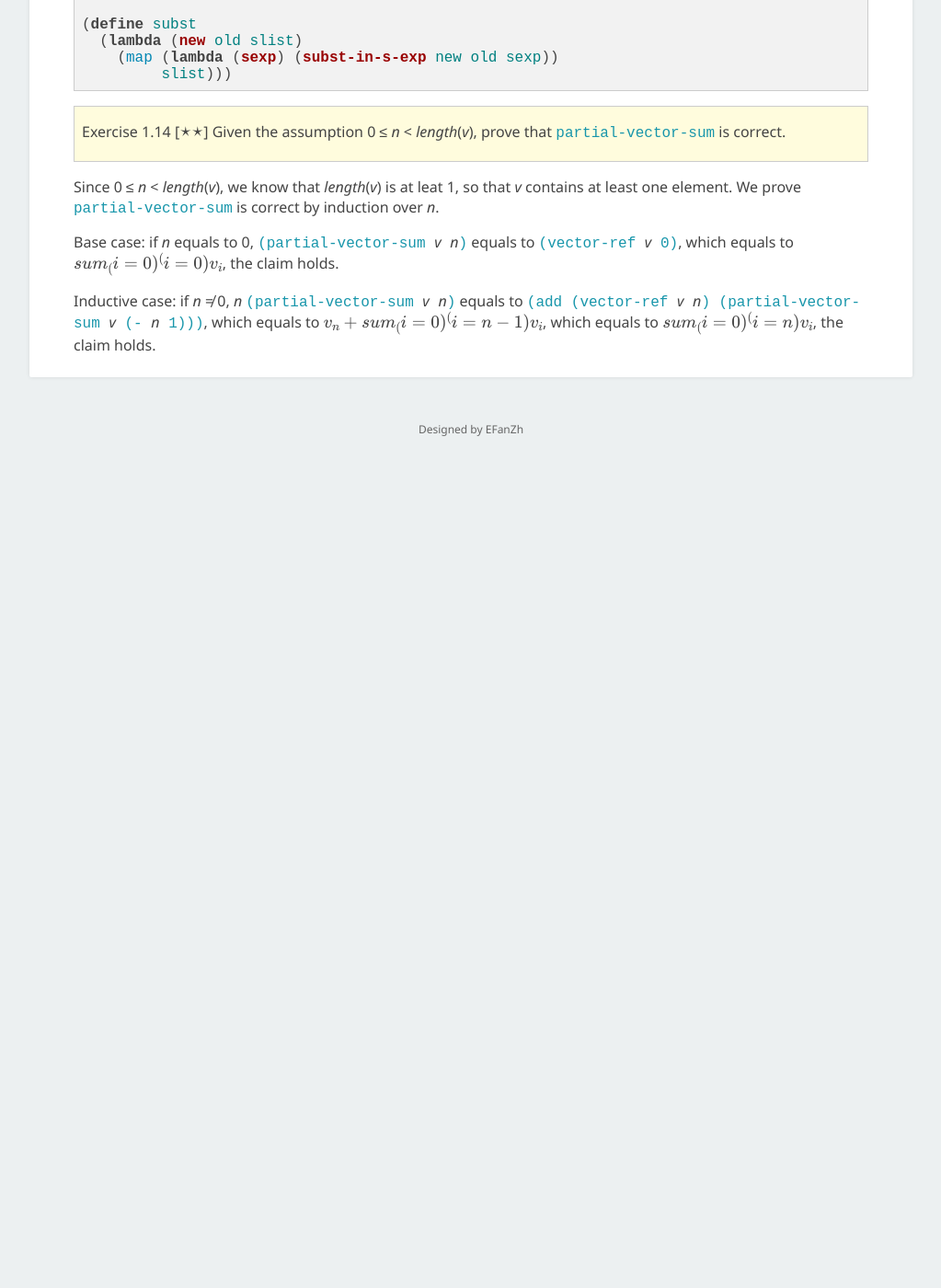
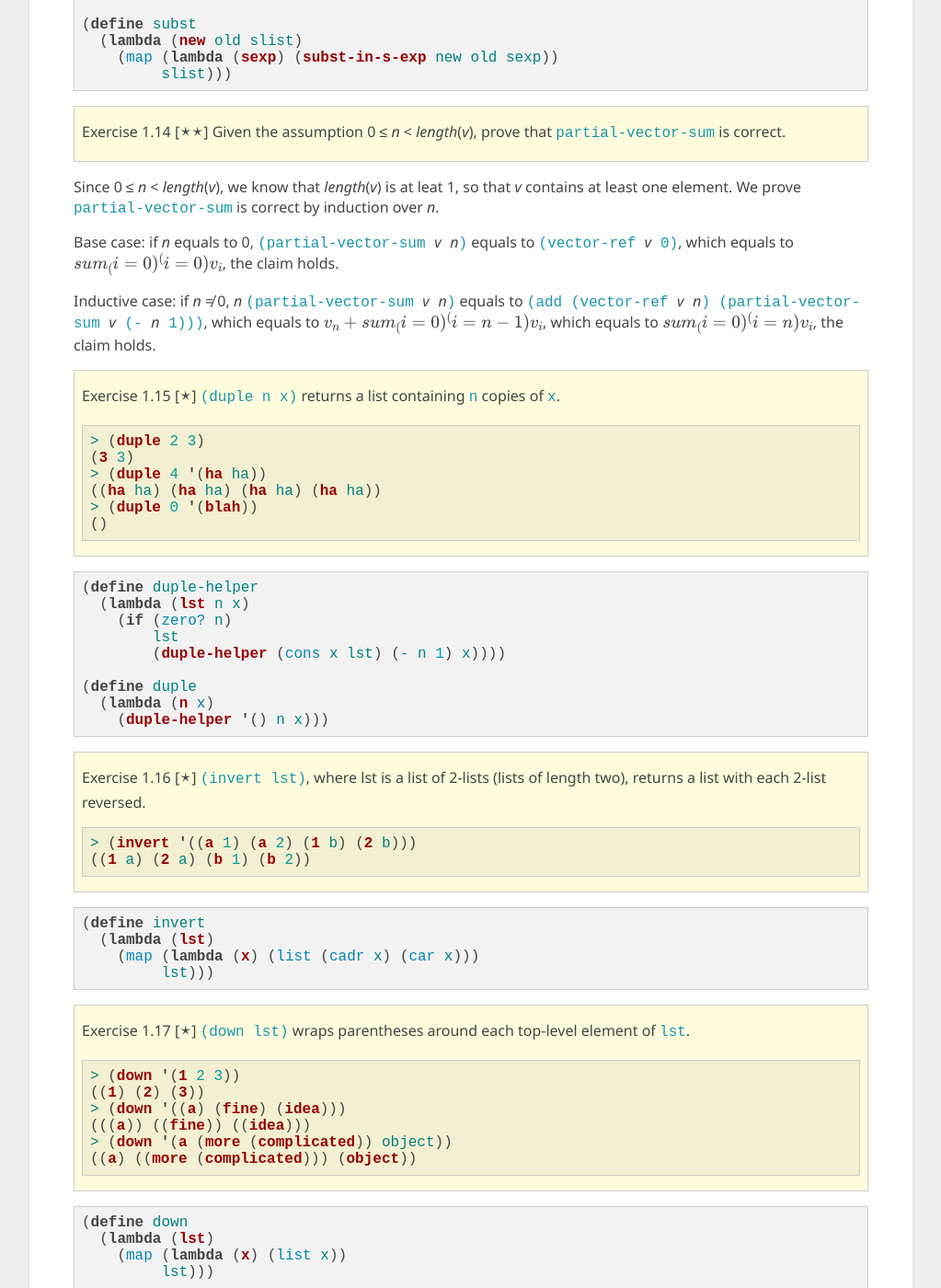
Before and after one commit to EFanZh/efanzh.github.io, a Jekyll site: the page built from _posts/2017-08-06-essentials-of-programming-languages-exercises.md, in a window 1280 px wide and 1400 px high, scrolled down 5731 px. Shown: the whole window at 92% size, without its empty margins (128-1151 px from the left). Built offline with Jekyll 4.4.1, drawn with Linux system fonts in a browser that asks for light colours; formulas are drawn with MathJax 3; before the commit the page ends 6254 px from its top, so only the background shows below that; some of the changed text lies outside the part shown.

Commit message:
Add EOPL exercises 1.15 to 1.20

````diff
--- a/_posts/2017-08-06-essentials-of-programming-languages-exercises.md
+++ b/_posts/2017-08-06-essentials-of-programming-languages-exercises.md
@@ -256,3 +256,129 @@
 Inductive case: if *n* ≠ 0, *n* `(partial-vector-sum `*v*` `*n*`)` equals to
 `(add (vector-ref `*v*` `*n*`) (partial-vector-sum `*v*` (- `*n*` 1)))`, which equals to
 $$ v _ n + sum _ (i = 0) ^ (i = n - 1) v _ i $$, which equals to $$ sum _ (i = 0) ^ (i = n) v _ i $$, the claim holds.
+
+> Exercise 1.15 [🟉] `(duple n x)` returns a list containing `n` copies of `x`.
+>
+> ```scheme
+> > (duple 2 3)
+> (3 3)
+> > (duple 4 '(ha ha))
+> ((ha ha) (ha ha) (ha ha) (ha ha))
+> > (duple 0 '(blah))
+> ()
+> ```
+
+```scheme
+(define duple-helper
+  (lambda (lst n x)
+    (if (zero? n)
+        lst
+        (duple-helper (cons x lst) (- n 1) x))))
+
+(define duple
+  (lambda (n x)
+    (duple-helper '() n x)))
+```
+
+> Exercise 1.16 [🟉] `(invert lst)`, where lst is a list of 2-lists (lists of length two), returns a list with each
+> 2-list reversed.
+>
+> ```scheme
+> > (invert '((a 1) (a 2) (1 b) (2 b)))
+> ((1 a) (2 a) (b 1) (b 2))
+> ```
+
+```scheme
+(define invert
+  (lambda (lst)
+    (map (lambda (x) (list (cadr x) (car x)))
+         lst)))
+```
+
+> Exercise 1.17 [🟉] `(down lst)` wraps parentheses around each top-level element of `lst`.
+>
+> ```scheme
+> > (down '(1 2 3))
+> ((1) (2) (3))
+> > (down '((a) (fine) (idea)))
+> (((a)) ((fine)) ((idea)))
+> > (down '(a (more (complicated)) object))
+> ((a) ((more (complicated))) (object))
+> ```
+
+```scheme
+(define down
+  (lambda (lst)
+    (map (lambda (x) (list x))
+         lst)))
+```
+
+> Exercise 1.18 [🟉] `(swapper s1 s2 slist)` returns a list the same as slist, but with all occurrences of `s1` replaced
+> by `s2` and all occurrences of `s2` replaced by `s1`.
+>
+> ```scheme
+> > (swapper 'a 'd '(a b c d))
+> (d b c a)
+> > (swapper 'a 'd '(a d () c d))
+> (d a () c a)
+> > (swapper 'x 'y '((x) y (z (x))))
+> ((y) x (z (y)))
+> ```
+
+```scheme
+(define swapper
+  (lambda (s1 s2 slist)
+    (map (lambda (sexp)
+           (if (symbol? sexp)
+               (if (eqv? sexp s1)
+                   s2
+                   (if (eqv? sexp s2)
+                       s1
+                       sexp))
+               (swapper s1 s2 sexp)))
+         slist)))
+```
+
+> Exercise 1.19 [🟉] `(list-set lst n x)` returns a list like `lst`, except that the `n`-th element, using zero-based
+> indexing, is `x`.
+>
+> ```scheme
+> > (list-set '(a b c d) 2 '(1 2))
+> (a b (1 2) d)
+> > (list-ref (list-set '(a b c d) 3 '(1 5 10)) 3)
+> (1 5 10)
+> ```
+
+```scheme
+(define list-set
+  (lambda (lst n x)
+    (if (zero? n)
+        (cons x (cdr lst))
+        (cons (car lst) (list-set (cdr lst) (- n 1) x)))))
+```
+
+> Exercise 1.20 [🟉] `(count-occurrences s slist)` returns the number of occurrences of `s` in `slist`.
+>
+> ```scheme
+> > (count-occurrences 'x '((f x) y (((x z) x))))
+> 3
+> > (count-occurrences 'x '((f x) y (((x z) () x))))
+> 3
+> > (count-occurrences 'w '((f x) y (((x z) x))))
+> 0
+> ```
+
+```scheme
+(define count-occurrences-sexp
+  (lambda (s sexp)
+    (if (symbol? sexp)
+        (if (eqv? sexp s) 1 0)
+        (count-occurrences s sexp))))
+
+(define count-occurrences
+  (lambda (s slist)
+    (if (null? slist)
+        0
+        (+ (count-occurrences-sexp s (car slist))
+           (count-occurrences s (cdr slist))))))
+```
````
